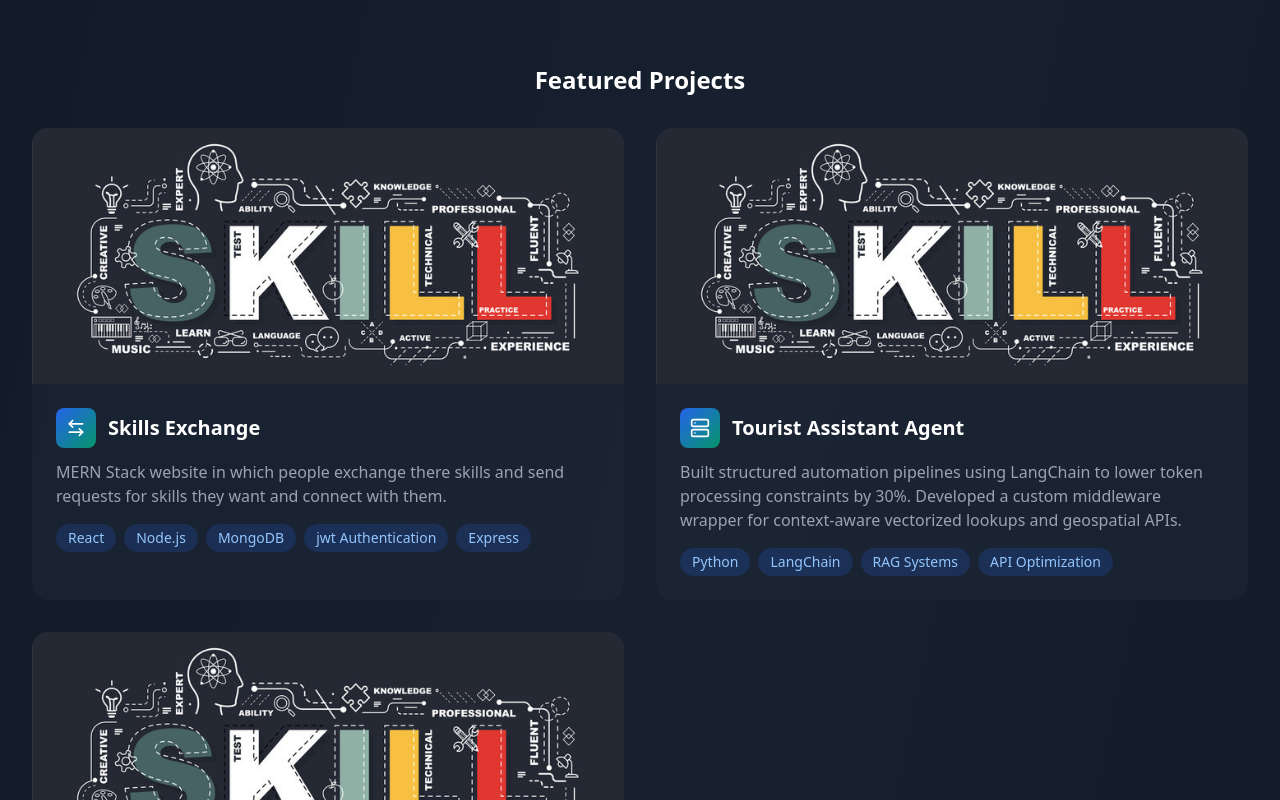
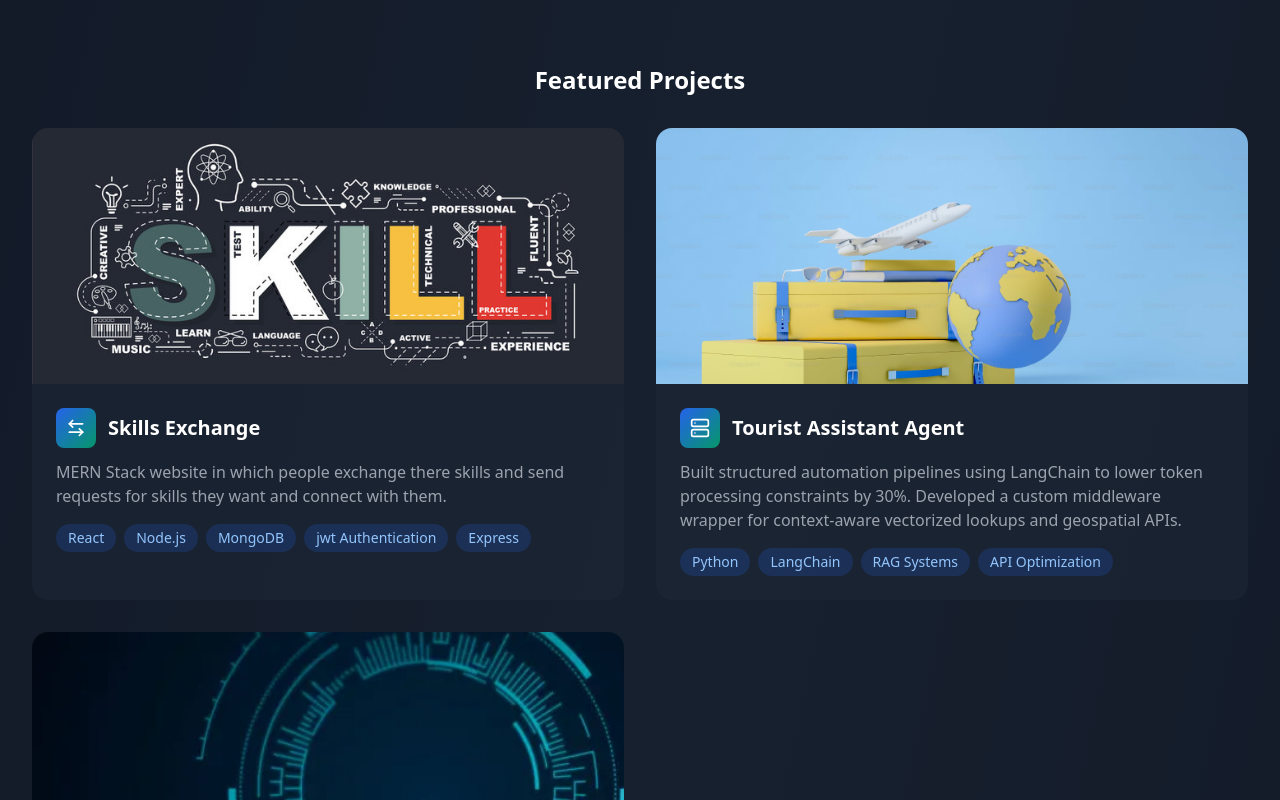
Before and after one commit to GauravYadav1718/portfolio, a React (Vite) app: page / in a window 1280 px wide. Shown: the part 2200-3000 px from the top of the page. Built offline with nearby package versions, Linux system fonts and the light colour scheme.

Commit message:
Update Projects.jsx

```diff
--- a/src/components/Projects.jsx
+++ b/src/components/Projects.jsx
@@ -18,7 +18,7 @@ const Projects = () => {
       id: 2,
       title: 'Tourist Assistant Agent',
       description: 'Built structured automation pipelines using LangChain to lower token processing constraints by 30%. Developed a custom middleware wrapper for context-aware vectorized lookups and geospatial APIs.',
-      image: '/project.jpg?auto=compress&cs=tinysrgb&w=800',
+      image: '/premium_photo-1681487924146-c091598b7e8a.avif?auto=compress&cs=tinysrgb&w=800',
       technologies: ['Python', 'LangChain', 'RAG Systems', 'API Optimization'],
       liveUrl: 'https://minor1-tn5i.vercel.app/',
       githubUrl:'https://github.com/GauravYadav1718/minor1',
@@ -29,7 +29,7 @@ const Projects = () => {
       id: 3,
       title: 'Skillo Platform',
       description: 'Scalable full-stack web application with efficient state management and dynamic UI. Deployed on Vercel with robust API routing to ensure secure and low-latency data transactions.',
-      image: '/project.jpg?auto=compress&cs=tinysrgb&w=800',
+      image: '/image.png?auto=compress&cs=tinysrgb&w=800',
       technologies: ['React.js', 'Express.js', 'MERN Stack', 'RESTful APIs'],
       liveUrl: 'https://skillo-seven.vercel.app/login',
       githubUrl: 'https://github.com/GauravYadav1718/skillo',
```
